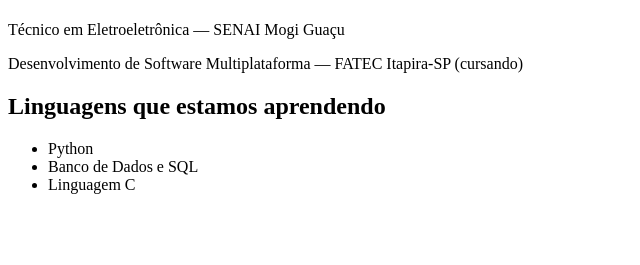
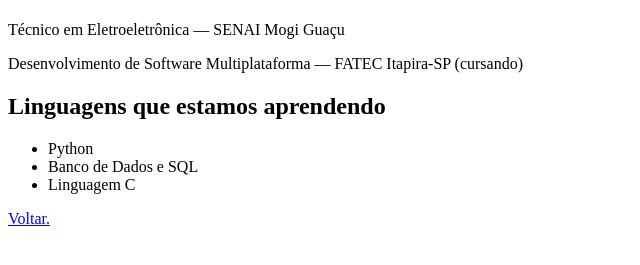
Before and after one commit to Matheus-Lanzieri/Colabora-o, a plain HTML site: page matheuslanzieri.html in a window 1280 px wide. Shown: the part 59-324 px from the top of the page, without its empty margins (0-640 px from the left). Drawn offline with Linux system fonts and the light colour scheme.

Commit message:
link voltar para index criado

```diff
--- a/matheuslanzieri.html
+++ b/matheuslanzieri.html
@@ -15,5 +15,6 @@
         <li>Banco de Dados e SQL</li>
         <li>Linguagem C</li>
     </ul>
+    <a href="index.html">Voltar.</a>
 </body>
 </html>
```
